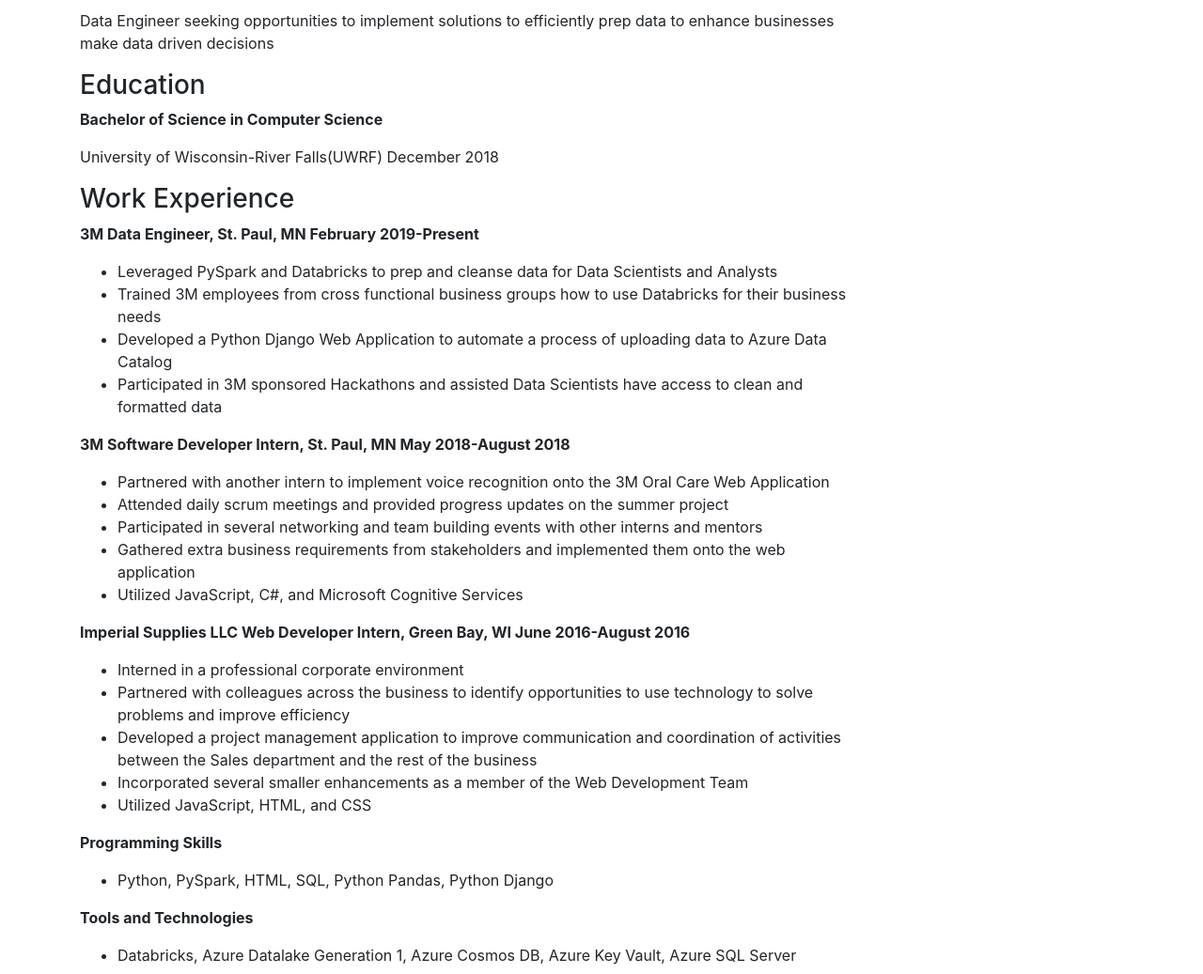
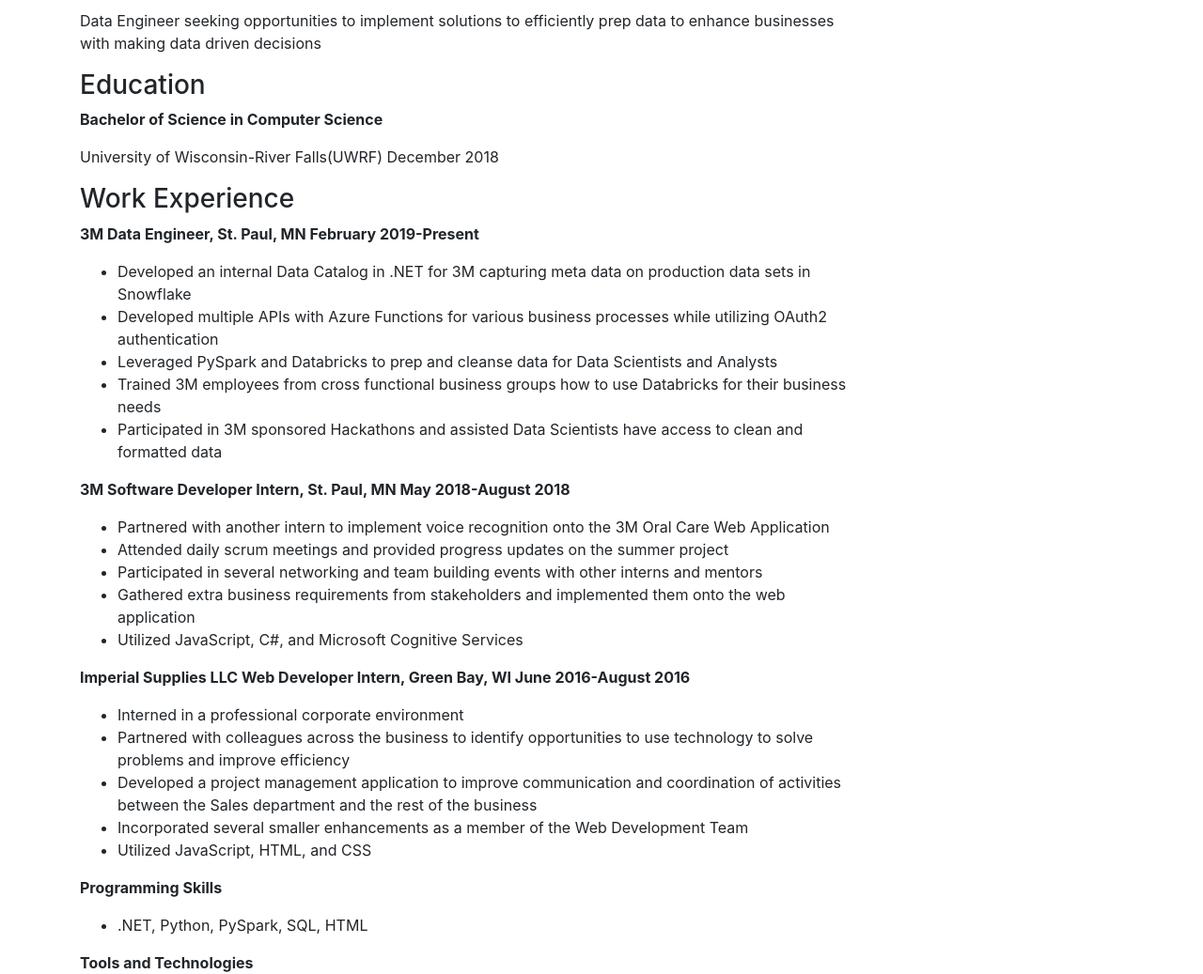
Before and after one commit to stevenhayes97/stevenhayes97.github.io, a plain HTML site: page index.html in a window 1280 px wide. Shown: the part 272-1309 px from the top of the page at 94% size. Drawn offline with nearby package versions, Linux system fonts and the light colour scheme; a script that the page names is missing.

Commit message:
Updated home page

```diff
--- a/index.html
+++ b/index.html
@@ -86,16 +86,17 @@
 <h1 id="resume">Resume</h1>
 <p>Greater Minneapolis-St. Paul Area | 608-931-3085 | stevenhayes97@gmail.com | GitHub: stevenhayes97</p>
 <h3 id="objective">Objective</h3>
-<p>Data Engineer seeking opportunities to implement solutions to efficiently prep data to enhance businesses make data driven decisions</p>
+<p>Data Engineer seeking opportunities to implement solutions to efficiently prep data to enhance businesses with making data driven decisions</p>
 <h3 id="education">Education</h3>
 <p><strong>Bachelor of Science in Computer Science</strong></p>
 <p>University of Wisconsin-River Falls(UWRF) December 2018</p>
 <h3 id="work-experience">Work Experience</h3>
 <p><strong>3M Data Engineer, St. Paul, MN February 2019-Present</strong></p>
 <ul>
+<li>Developed an internal Data Catalog in .NET for 3M capturing meta data on production data sets in Snowflake</li>
+<li>Developed multiple APIs with Azure Functions for various business processes while utilizing OAuth2 authentication</li>
 <li>Leveraged PySpark and Databricks to prep and cleanse data for Data Scientists and Analysts</li>
 <li>Trained 3M employees from cross functional business groups how to use Databricks for their business needs</li>
-<li>Developed a Python Django Web Application to automate a process of uploading data to Azure Data Catalog</li>
 <li>Participated in 3M sponsored Hackathons and assisted Data Scientists have access to clean and formatted data</li>
 </ul>
 <p><strong>3M Software Developer Intern, St. Paul, MN May 2018-August 2018</strong></p>
@@ -116,11 +117,11 @@
 </ul>
 <p><strong>Programming Skills</strong></p>
 <ul>
-<li>Python, PySpark, HTML, SQL, Python Pandas, Python Django</li>
+<li>.NET, Python, PySpark, SQL, HTML</li>
 </ul>
 <p><strong>Tools and Technologies</strong></p>
 <ul>
-<li>Databricks, Azure Datalake Generation 1, Azure Cosmos DB, Azure Key Vault, Azure SQL Server</li>
+<li>Databricks, Azure, Snowflake</li>
 </ul>
 
 <ul class="metadata page-metadata" data-bi-name="page info" lang="en-us" dir="ltr">
@@ -245,5 +246,5 @@
 
 <!--
 MkDocs version : 1.0.4
-Build Date UTC : 2019-07-01 16:16:01
+Build Date UTC : 2021-03-26 16:57:36
 -->
```
